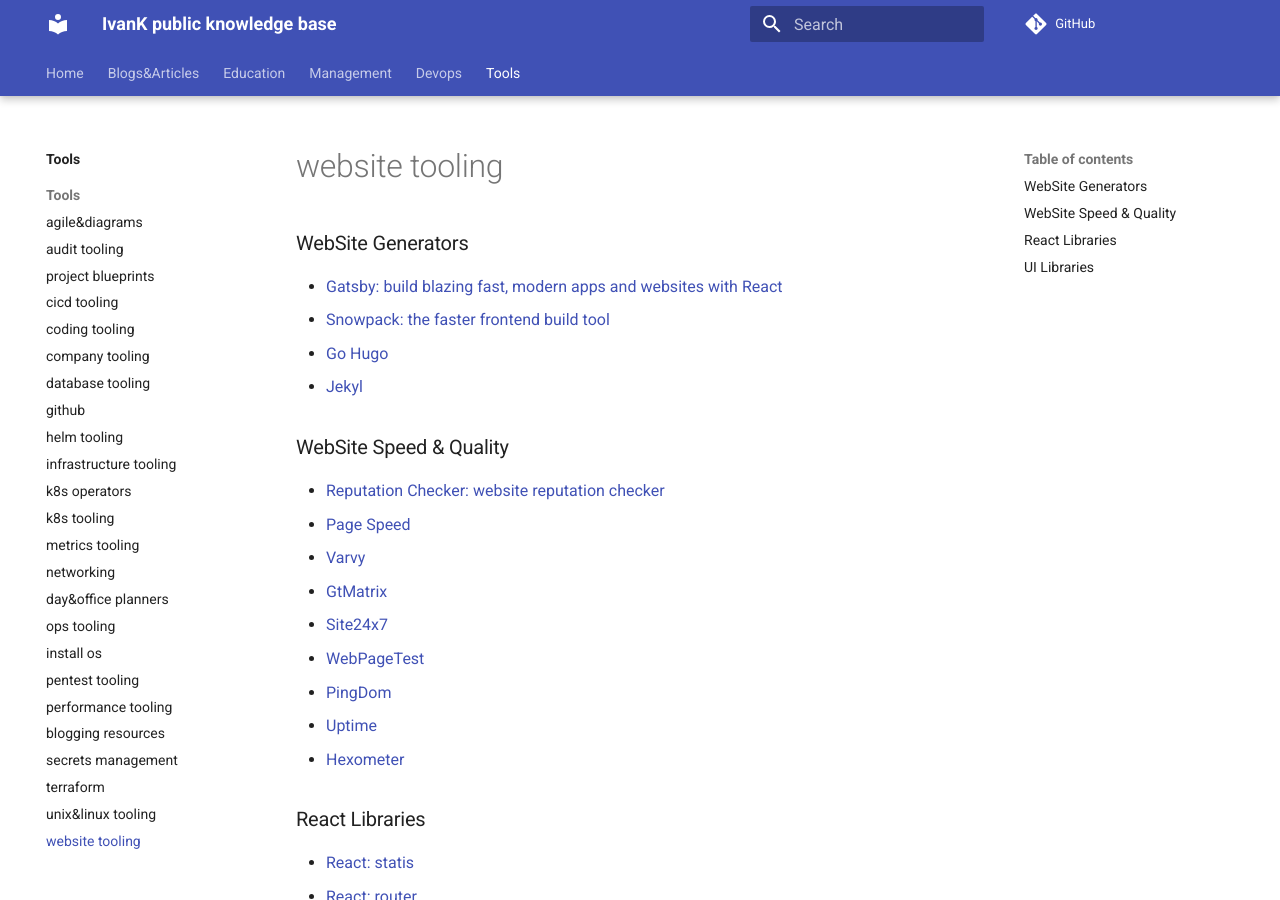
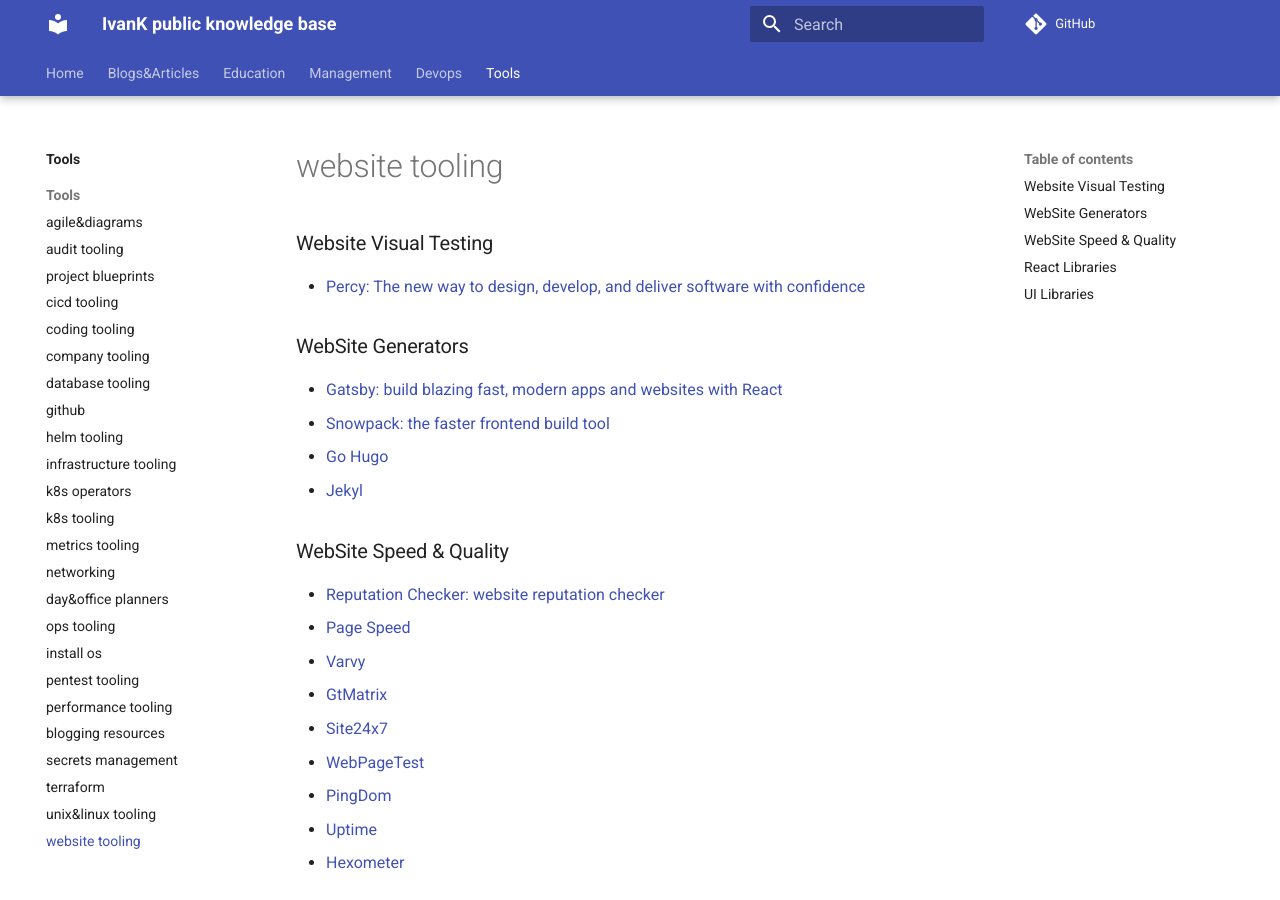
Before and after one commit to ivankatliarchuk/knowledge-base, an MkDocs documentation site: the page built from docs/tools/wesite.tools.md, in a window 1280 px wide and 900 px high. Built offline with MkDocs 1.6.1 and Material for MkDocs 9.7.7, drawn with Linux system fonts in a browser that asks for light colours; comment, search, counter and statistics services are not loaded.

```diff
--- a/docs/tools/wesite.tools.md
+++ b/docs/tools/wesite.tools.md
@@ -7,6 +7,9 @@ date: 2021-03-08
 published: true
 ---
 
+### Website Visual Testing
+
+- [Percy: The new way to design, develop, and deliver software with confidence](https://percy.io/){:target="_blank"}
 
 ### WebSite Generators
 
```
Also changed, not shown: docs/tools/github.md (+3 -0 lines).
